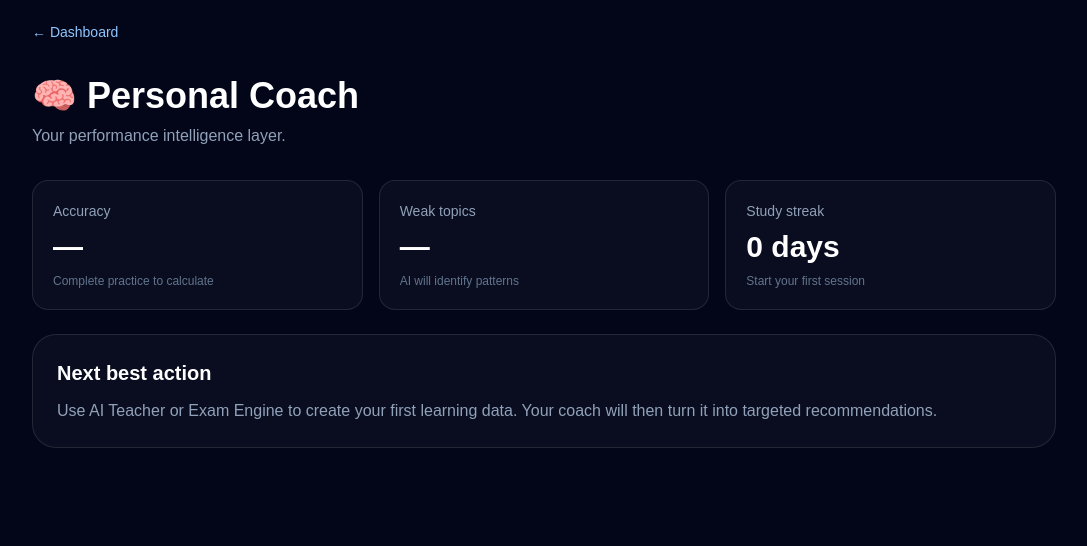
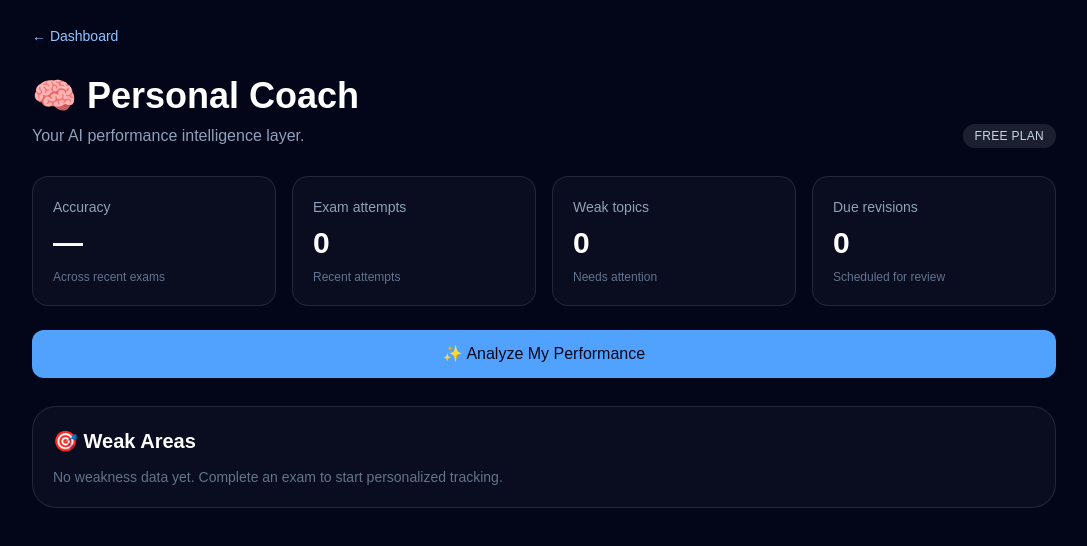
Before and after one commit to piyushk8541-lab/ai-study-os, a Next.js app: page /dashboard/coach in a window 1280 px wide. Shown: the top 546 px of the page, without its empty margins (96-1183 px from the left). Built offline with nearby package versions, Linux system fonts and the light colour scheme; no server answers.

Commit message:
feat: build functional personal coach dashboard

```diff
--- a/app/dashboard/coach/page.tsx
+++ b/app/dashboard/coach/page.tsx
@@ -1,3 +1,43 @@
-import Link from "next/link";
-export default function Coach(){return <main className="min-h-screen bg-slate-950 p-5 text-white"><div className="mx-auto max-w-5xl"><Link href="/dashboard" className="text-sm text-blue-300">← Dashboard</Link><h1 className="mt-8 text-4xl font-bold">🧠 Personal Coach</h1><p className="mt-2 text-slate-400">Your performance intelligence layer.</p><div className="mt-8 grid gap-4 md:grid-cols-3"><Card t="Accuracy" v="—" s="Complete practice to calculate"/><Card t="Weak topics" v="—" s="AI will identify patterns"/><Card t="Study streak" v="0 days" s="Start your first session"/></div><div className="mt-6 rounded-3xl border border-white/10 bg-white/[0.03] p-6"><h2 className="text-xl font-semibold">Next best action</h2><p className="mt-3 text-slate-400">Use AI Teacher or Exam Engine to create your first learning data. Your coach will then turn it into targeted recommendations.</p></div></div></main>}
-function Card({t,v,s}:{t:string;v:string;s:string}){return <div className="rounded-2xl border border-white/10 bg-white/[0.03] p-5"><p className="text-sm text-slate-400">{t}</p><p className="mt-2 text-3xl font-bold">{v}</p><p className="mt-2 text-xs text-slate-500">{s}</p></div>}
+'use client';
+
+import Link from 'next/link';
+import { useEffect, useState } from 'react';
+
+type Weakness = { subject: string; topic: string; weakness_score: number; accuracy: number | null; recommended_action: string | null };
+type Data = { plan: string; stats: { accuracy: number | null; attempts: number; weakTopics: number; dueRevisions: number }; weaknesses: Weakness[]; profile?: { target_exam?: string; class_level?: string } | null };
+
+export default function Coach() {
+  const [data, setData] = useState<Data | null>(null);
+  const [analysis, setAnalysis] = useState('');
+  const [busy, setBusy] = useState(false);
+  const [error, setError] = useState('');
+
+  async function load() {
+    const res = await fetch('/api/coach', { cache: 'no-store' });
+    if (res.ok) setData(await res.json());
+  }
+  useEffect(() => { load(); }, []);
+
+  async function analyze() {
+    setBusy(true); setError('');
+    try {
+      const res = await fetch('/api/coach/analyze', { method: 'POST', headers: { 'Content-Type': 'application/json' }, body: JSON.stringify({}) });
+      const json = await res.json();
+      if (!res.ok) throw new Error(json.error ?? 'Analysis failed');
+      setAnalysis(json.analysis ?? 'No analysis returned.');
+      await load();
+    } catch (e) { setError(e instanceof Error ? e.message : 'Something went wrong.'); }
+    finally { setBusy(false); }
+  }
+
+  return <main className="min-h-screen bg-slate-950 p-4 text-white sm:p-6"><div className="mx-auto max-w-5xl">
+    <Link href="/dashboard" className="text-sm text-blue-300">← Dashboard</Link>
+    <div className="mt-7 flex flex-col gap-3 sm:flex-row sm:items-end sm:justify-between"><div><h1 className="text-3xl font-bold sm:text-4xl">🧠 Personal Coach</h1><p className="mt-2 text-slate-400">Your AI performance intelligence layer.</p></div><span className="rounded-full bg-white/10 px-3 py-1 text-xs uppercase tracking-wide text-slate-300">{data?.plan ?? 'free'} plan</span></div>
+    <div className="mt-7 grid gap-4 sm:grid-cols-2 lg:grid-cols-4"><Card t="Accuracy" v={data?.stats.accuracy == null ? '—' : `${data.stats.accuracy}%`} s="Across recent exams"/><Card t="Exam attempts" v={String(data?.stats.attempts ?? 0)} s="Recent attempts"/><Card t="Weak topics" v={String(data?.stats.weakTopics ?? 0)} s="Needs attention"/><Card t="Due revisions" v={String(data?.stats.dueRevisions ?? 0)} s="Scheduled for review"/></div>
+    <button onClick={analyze} disabled={busy} className="mt-6 w-full rounded-xl bg-blue-400 px-5 py-3 font-bold text-slate-950 disabled:opacity-40">{busy ? 'Analyzing your performance…' : '✨ Analyze My Performance'}</button>
+    {error && <p className="mt-3 rounded-xl bg-red-500/10 p-3 text-sm text-red-300">{error}</p>}
+    <section className="mt-7 rounded-3xl border border-white/10 bg-white/[0.03] p-5"><h2 className="text-xl font-bold">🎯 Weak Areas</h2>{data?.weaknesses.length ? <div className="mt-4 space-y-3">{data.weaknesses.map((w, i) => <div key={`${w.subject}-${w.topic}-${i}`} className="rounded-2xl border border-white/10 p-4"><div className="flex justify-between gap-3"><div><p className="font-semibold">{w.subject} · {w.topic}</p><p className="mt-1 text-xs text-slate-500">Accuracy: {w.accuracy == null ? '—' : `${Math.round(Number(w.accuracy))}%`}</p></div><span className="text-sm text-orange-300">Weakness {Math.round(Number(w.weakness_score))}/100</span></div>{w.recommended_action && <p className="mt-2 text-sm text-slate-300">Next: {w.recommended_action}</p>}</div>)}</div> : <p className="mt-3 text-sm text-slate-500">No weakness data yet. Complete an exam to start personalized tracking.</p>}</section>
+    {analysis && <section className="mt-6 rounded-3xl border border-blue-400/20 bg-blue-400/5 p-5"><h2 className="text-xl font-bold">✨ AI Coaching Report</h2><pre className="mt-4 whitespace-pre-wrap font-sans text-sm leading-7 text-slate-200">{analysis}</pre></section>}
+  </div></main>;
+}
+function Card({t,v,s}:{t:string;v:string;s:string}) { return <div className="rounded-2xl border border-white/10 bg-white/[0.03] p-5"><p className="text-sm text-slate-400">{t}</p><p className="mt-2 text-3xl font-bold">{v}</p><p className="mt-2 text-xs text-slate-500">{s}</p></div>; }
```
